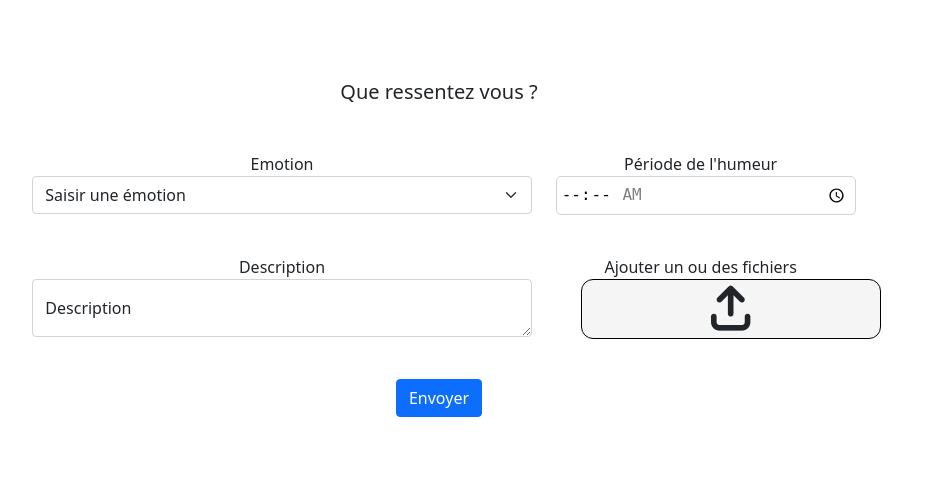
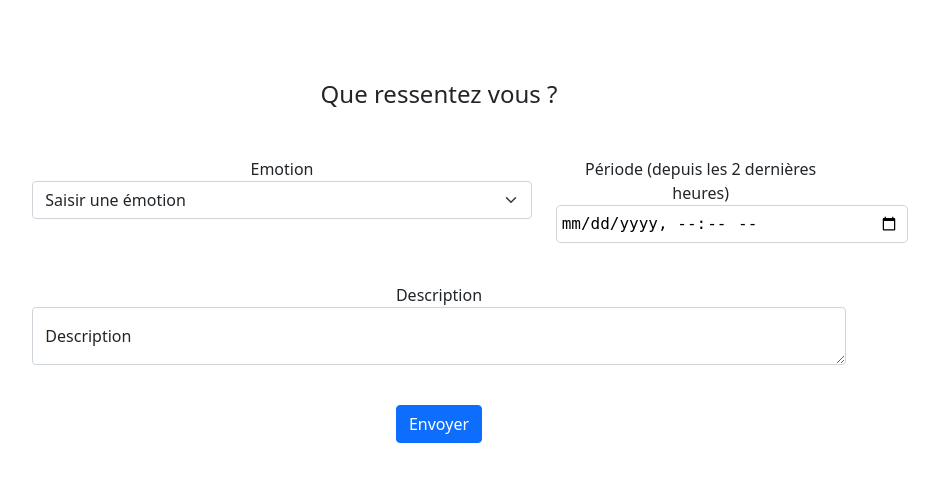
Before and after one commit to OskarMorel/GORAS_CheckYourMood, a PHP site: the page made by index.php in a window 1280 px wide. Shown: the part 56-538 px from the top of the page, without its empty margins (201-1140 px from the left). Run offline with PHP 8.4, Linux system fonts and the light colour scheme; the visitor is signed in with stand-in values (Sample User, id 1); data comes from the database, SQL or seed files in the repository; some libraries are stand-ins or nearby versions.

Commit message:
US saisie humeur finie

```diff
--- a/controllers/mexprimercontroller.php
+++ b/controllers/mexprimercontroller.php
@@ -33,14 +33,12 @@ class mexprimerController implements controller
         $view->setVar('intervalleValide', null);
 
         $view->setVar('description', httphelper::getParam('newDescription'));
-        $view->setVar('heure', httphelper::getParam('newHeure'));
-        $view->setVar('date', httphelper::getParam('newDate'));
+        $view->setVar('dateHeure', httphelper::getParam('newDateHeure'));
         $view->setVar('codeEmotion', httphelper::getParam('newCodeEmotion'));
         $view->setVar('codeUtilisateur', httphelper::getParam('newCodeUtilisateur'));
 
         $view->setVar('descriptionOK', httphelper::getParam('descriptionOK'));
         $view->setVar('dateHeureOK', httphelper::getParam('dateHeureOK'));
-        //gerer date heure
         $view->setVar('codeUtilisateurOK', httphelper::getParam('codeUtilisateurOK'));
         $view->setVar('codeEmotionOK', httphelper::getParam('codeEmotionOK'));
 
@@ -62,11 +60,11 @@ class mexprimerController implements controller
         $codeEmotion = httphelper::getParam('newCodeEmotion');
         $codeUtilisateur = httphelper::getParam('newCodeUtilisateur');
 
+        humeurservice::ajoutHumeur($pdo, $description, $dateHeure, $codeUtilisateur, $codeEmotion);
 
-        //TODO verifier les variables
 
-        //humeurservice::ajoutHumeur($pdo, $description, $dateHeure, $codeUtilisateur, $codeEmotion);
 
-        return $this->index($pdo);
+
+    return $this->index($pdo);
     }
 }
--- a/model/humeurservice.php
+++ b/model/humeurservice.php
@@ -4,15 +4,6 @@ namespace model;
 
 class humeurservice
 {
-
-    /**
-     * Renvoie TODO peut etre renovyer des valeurs ?
-     *
-     */
-    public static function intervalleValide()
-    {
-        return true;
-    }
 
     /* Recupération des humeurs */
     public static function getHumeursUtilisateur($pdo, $codeUtilisateur)
@@ -40,28 +31,36 @@ class humeurservice
     public static function ajoutHumeur($pdo, $description, $dateHeure, $codeUtilisateur, $codeEmotion)
     {
 
-        $sql = "INSERT INTO `humeur` (`DESCRIPTION`, `DATE_HEURE`, `FICHIER`, `CODE_UTILISATEUR`, `CODE_EMOTION`)
-                VALUES (?, ?, NULL, ?, ?)";
+        $sql = "INSERT INTO `humeur` (`DESCRIPTION`, `DATE_HEURE`, `CODE_UTILISATEUR`, `CODE_EMOTION`)
+                VALUES (?, ?, ?, ?)";
 
-        $stmt = $pdo->prepare($sql);
-        $stmt->execute([$description, $dateHeure, $codeUtilisateur, $codeEmotion]);
+        $pdo->beginTransaction();
 
-        // On affecte a une variable le nombre de création
-        $data = $stmt->fetch();
-        $data = $stmt->rowCount();
+        try {
+            $stmt = $pdo->prepare($sql);
+            $stmt->execute([$description, $dateHeure, $codeUtilisateur, $codeEmotion]);
+            $_GET['humeursaisie'] = true;
+            $pdo->commit();
 
-        if ($data == 1) {
-            $_GET['creation'] = true;
-            return true;
-        } else {
-            $_GET['creation'] = false;
-            return false;
+        } catch (\PDOException $e) {
+            $code = $e -> getCode();
+            if ($code == 78945) {
+                $_GET['dateHeureOK'] = false;
+            } else {
+                $e->getMessage();
+                $_GET['exception'] = $e;
+            }
+            $pdo->rollBack();
+        } catch (\Exception $e) {
+            $_GET['exception'] = $e->getMessage();
         }
     }
 
     /* Suppression d'une humeur */
     public static function suppHumeursUtilisateur($pdo, $codeUtilisateur, $codeEmotion, $dateEmotion)
     {
+        $pdo->beginTransaction();
+
         try {
 
             $stmt = $pdo->prepare("DELETE FROM humeur WHERE CODE_UTILISATEUR = ? AND CODE_EMOTION = ? AND DATE_HEURE = ?");
--- a/model/utilisateurservice.php
+++ b/model/utilisateurservice.php
@@ -90,8 +90,6 @@ class utilisateurservice
             $_GET['modification'] = false;
         }
 
-
-
     }
 
     /* Modifier profil */
--- a/pageStylesScripts/checkyourmood.css
+++ b/pageStylesScripts/checkyourmood.css
@@ -96,14 +96,14 @@ a:link {
 
 /* Page saisie humeur */
 
-input[type="time"] {
+input[type="datetime-local"] {
     padding: 5px;
     top: 50%;
     font-family: "Roboto Mono",monospace;
     color: black;
     border-width: 0.5px;
     border-radius: 5px;
-    width:300px;
+    width:352px;
 }
 ::-webkit-calendar-picker-indicator {
     background-color: #ffffff;
--- a/views/vue_saisirhumeur.php
+++ b/views/vue_saisirhumeur.php
@@ -10,21 +10,17 @@ if (!isset($_SESSION['prenom']) && !isset($_SESSION['nom'])) {
         <!-- Barre de navigation -->
         <?php
         require 'includes/navbar.php';
-        //var_dump($_SESSION);
-        //var_dump($description);
-        //var_dump($dateHeure);
-        //var_dump($codeEmotion);
-        //var_dump($creation);
+        //var_dump($_GET);
         ?>
         <p class="espace2"></p>
         <div class="row">
             <div class="col-1"></div>
             <div class="col">
-                <h5>Que ressentez vous ?</h5>
+                <h4>Que ressentez vous ?</h4>
             </div>
             <div class="col-1"></div>
         </div>
-        <?php if($creation) { ?>
+        <?php if(isset($humeursaisie) && $humeursaisie) { ?>
             <!-- Si la creation s'est bien déroulée on affiche un message de validation -->
             <p class="espace1"></p>
             <div class="row">
@@ -36,7 +32,20 @@ if (!isset($_SESSION['prenom']) && !isset($_SESSION['nom'])) {
                 </div>
                 <div class="col-2"></div>
             </div>
-            <?php } ?>
+        <?php } ?>
+        <?php if(isset($dateHeureOK) && !$dateHeureOK) { ?>
+            <!-- Heure incorrete on affiche un message pour preciser un format valide -->
+            <p class="espace1"></p>
+            <div class="row">
+                <div class="col-2"></div>
+                <div class="col">
+                    <div class="alert alert-danger" role="alert">
+                        Heure incorrecte, vous ne pouvez renseigner au maximum une période de 2 heures auparavant.
+                    </div>
+                </div>
+                <div class="col-2"></div>
+            </div>
+        <?php } ?>
         <p class="espace1"></p>
         <form action="/?controller=mexprimer&action=exprimer" method="POST">
             <div class="row">
@@ -57,34 +66,19 @@ if (!isset($_SESSION['prenom']) && !isset($_SESSION['nom'])) {
                     </select>
                 </div>
                 <div class="col-3">
-                    <label>Période de l'humeur</label><br>
-                    <!-- Input caché pour avoir la date du jour de l'humeur
-                    <input hidden name="newDate" type="date" value="<?php /* mettre une fonction pour récuperer la date */ ?>">-->
-                    <input class="form-control" name="newHeure" min="06:40" max="08:40" type="time" required value="<?php echo($heure); ?>">
+                    <label>Période (depuis les 2 dernières heures)</label><br>
+                    <input class="form-control" name="newDateHeure" type="datetime-local" required value="<?php echo($dateHeure); ?>">
                 </div>
-                <?php
-                //echo(time("Y/m/d"));
-                //$date = "2023-01-05 08:00:00";
-                //echo ($date->format('Y/m/d H:i:s'));
-
-                ?>
                 <div class="col-2"></div>
             </div>
             <p class="espace1"></p>
             <div class="row">
                 <div class="col-2"></div>
-                <div class="col-5">
+                <div class="col">
                     <label>Description</label>
                     <div class="form-floating">
                         <textarea name="newDescription" class="form-control" placeholder="Description"><?php  if (isset($description)) {echo($description);}?></textarea>
                         <label for="floatingTextarea">Description</label>
-                    </div>
-                </div>
-                <div class="col-3">
-                    <label>Ajouter un ou des fichiers</label><br>
-                    <div class="file-upload">
-                        <input name="fichiers" type="file"/>
-                        <i class="fa-sharp fa-solid fa-arrow-up-from-bracket"></i>
                     </div>
                 </div>
                 <div class="col-2"></div>
```
